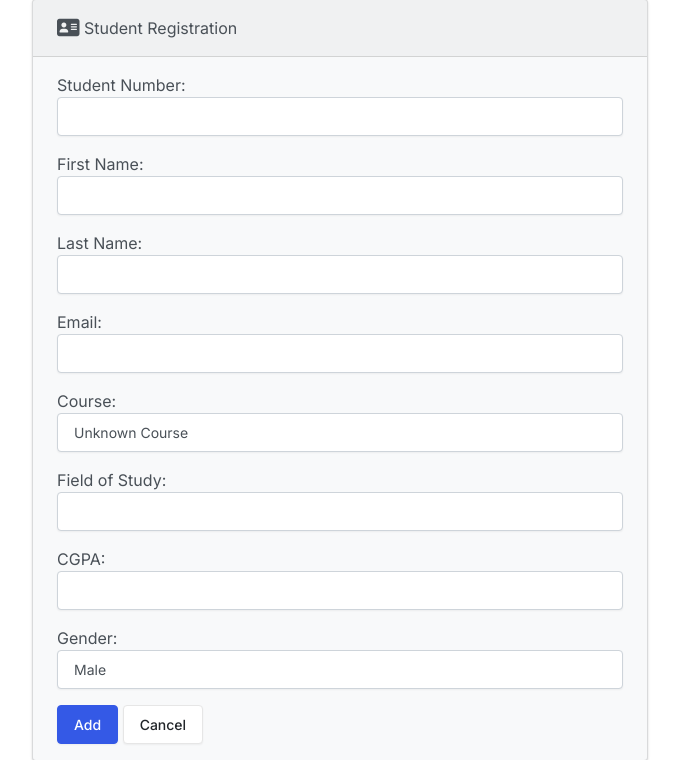
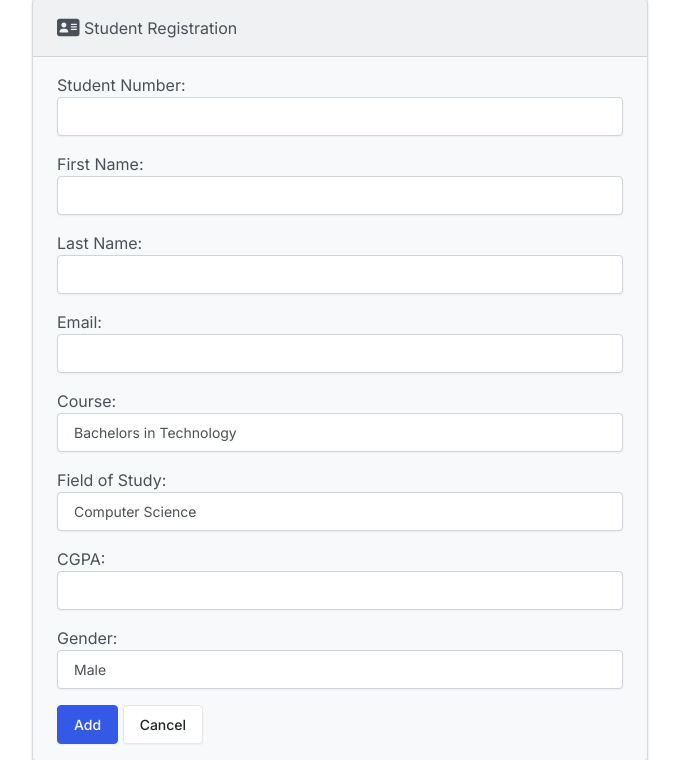
Before and after one commit to KiranKumarMalik/Student-Management-System-CRUD-Operation-in-Django, a Django app: page /add/ in a window 1280 px wide. Shown: the part 150-910 px from the top of the page, without its empty margins (300-979 px from the left). Run offline with Django 4.2, Linux system fonts and the light colour scheme; some libraries are stand-ins or nearby versions.

Commit message:
new features added

```diff
--- a/students/forms.py
+++ b/students/forms.py
@@ -21,8 +21,8 @@ class StudentForm(forms.ModelForm):
       'first_name': forms.TextInput(attrs={'class': 'form-control'}),
       'last_name': forms.TextInput(attrs={'class': 'form-control'}),
       'email': forms.EmailInput(attrs={'class': 'form-control'}),
-      'course': forms.TextInput(attrs={'class': 'form-control'}),
-      'field_of_study': forms.TextInput(attrs={'class': 'form-control'}),
+      'course': forms.Select(attrs={'class': 'form-control', 'id': 'course-select'}),
+      'field_of_study': forms.Select(attrs={'class': 'form-control', 'id': 'field-select'}),
       'gpa': forms.NumberInput(attrs={'class': 'form-control'}),
       'gender': forms.Select(attrs={'class': 'form-control'}),
     }
--- a/students/models.py
+++ b/students/models.py
@@ -1,4 +1,5 @@
 from django.db import models
+from django.core.validators import MinValueValidator, MaxValueValidator
 
 
 # Create your models here.
@@ -8,13 +9,21 @@ class Student(models.Model):
         ('F', 'Female'),
         ('O', 'Other'),
     ]
-  student_number = models.PositiveIntegerField()
+  COURSE_CHOICES = [
+        ('BTECH', 'Bachelors in Technology'),
+        ('MTECH', 'Masters in Technology'),
+        ('Bachelors', 'Bachelors'),
+        ('Masters', 'Masters'),
+        ('Diploma', 'Diploma'),
+        ('ITI', 'ITI'),
+    ]
+  student_number = models.PositiveIntegerField(unique=True)
   first_name = models.CharField(max_length=50)
   last_name = models.CharField(max_length=50)
   email = models.EmailField(max_length=100)
-  course = models.CharField(max_length=100,default="Unknown Course")
+  course = models.CharField(max_length=100, choices=COURSE_CHOICES, default="BTECH")
   field_of_study = models.CharField(max_length=50)
-  gpa = models.FloatField()
+  gpa = models.FloatField(validators=[MinValueValidator(0.0), MaxValueValidator(10.0)])
   gender = models.CharField(max_length=1, choices=GENDER_CHOICES, default='M')
 
   def __str__(self):
--- a/students/templates/students/base.html
+++ b/students/templates/students/base.html
@@ -43,5 +43,42 @@
       </div>
     </footer>
     <script src="https://cdn.jsdelivr.net/npm/bootstrap@5.0.2/dist/js/bootstrap.bundle.min.js"></script>
+    <script>
+      document.addEventListener("DOMContentLoaded", function() {
+          const courseSelect = document.getElementById("course-select");
+          const fieldSelect = document.getElementById("field-select");
+
+          // Field of Study options based on Course
+          const fieldOptions = {
+              "BTECH": ["Computer Science", "Mechanical", "Electrical"],
+              "MTECH": ["Data Science", "Electronics", "Robotics"],
+              "Bachelors": ["Economics", "Physics", "Mathematics"],
+              "Masters": ["Finance", "Biotechnology", "Psychology"],
+              "Diploma": ["Business Management", "Graphic Design", "Marketing"],
+              "ITI": ["Welding", "Fitting", "Electrician"]
+          };
+
+          function updateFieldOptions(selectedCourse) {
+              fieldSelect.innerHTML = ""; // Clear previous options
+
+              if (fieldOptions[selectedCourse]) {
+                  fieldOptions[selectedCourse].forEach(field => {
+                      let option = document.createElement("option");
+                      option.value = field;
+                      option.textContent = field;
+                      fieldSelect.appendChild(option);
+                  });
+              }
+          }
+
+          // Run when page loads
+          updateFieldOptions(courseSelect.value);
+
+          // Change field options when course changes
+          courseSelect.addEventListener("change", function() {
+              updateFieldOptions(this.value);
+          });
+      });
+      </script>
   </body>
 </html>
--- a/students/templates/students/index.html
+++ b/students/templates/students/index.html
@@ -6,8 +6,8 @@
   <div class="col-12">
     {% if page_obj.object_list %}
     <div class="card bg-light ms-4 me-4 mb-4">
-      <div class="card-header bg-info text-white">
-        <i class="fa-solid fa-list fa-lg"></i> Student Records
+      <div class="card-header bg-primary text-white">
+        <i class="fa-solid fa-users"></i> Student Records
       </div>
       <div class="card-body">
         <p class="card-text">
@@ -15,6 +15,7 @@
             <table class="table table-hover">
               <thead class="table-dark">
                 <tr>
+                  <th scope="col">SL. NO</th>
                   <th scope="col">Student Number</th>
                   <th scope="col">First Name</th>
                   <th scope="col">Last Name</th>
@@ -28,6 +29,7 @@
               <tbody>
                 {% for student in page_obj.object_list %}
                   <tr>
+                    <td>{{ forloop.counter0|add:page_obj.start_index }}</td>
                     <td>{{ student.student_number }}</td>
                     <td>{{ student.first_name }}</td>
                     <td>{{ student.last_name }}</td>
--- a/students/views.py
+++ b/students/views.py
@@ -2,6 +2,7 @@ from django.http import HttpResponseRedirect
 from django.core.paginator import Paginator
 from django.shortcuts import render
 from django.urls import reverse
+from django.contrib import messages
 
 from .models import Student
 from .forms import StudentForm
@@ -78,4 +79,5 @@ def delete(request, id):
   if request.method == 'POST':
     student = Student.objects.get(pk=id)
     student.delete()
+    messages.success(request, f"Student {student.first_name} {student.last_name} has been deleted successfully.")
   return HttpResponseRedirect(reverse('index'))
```
